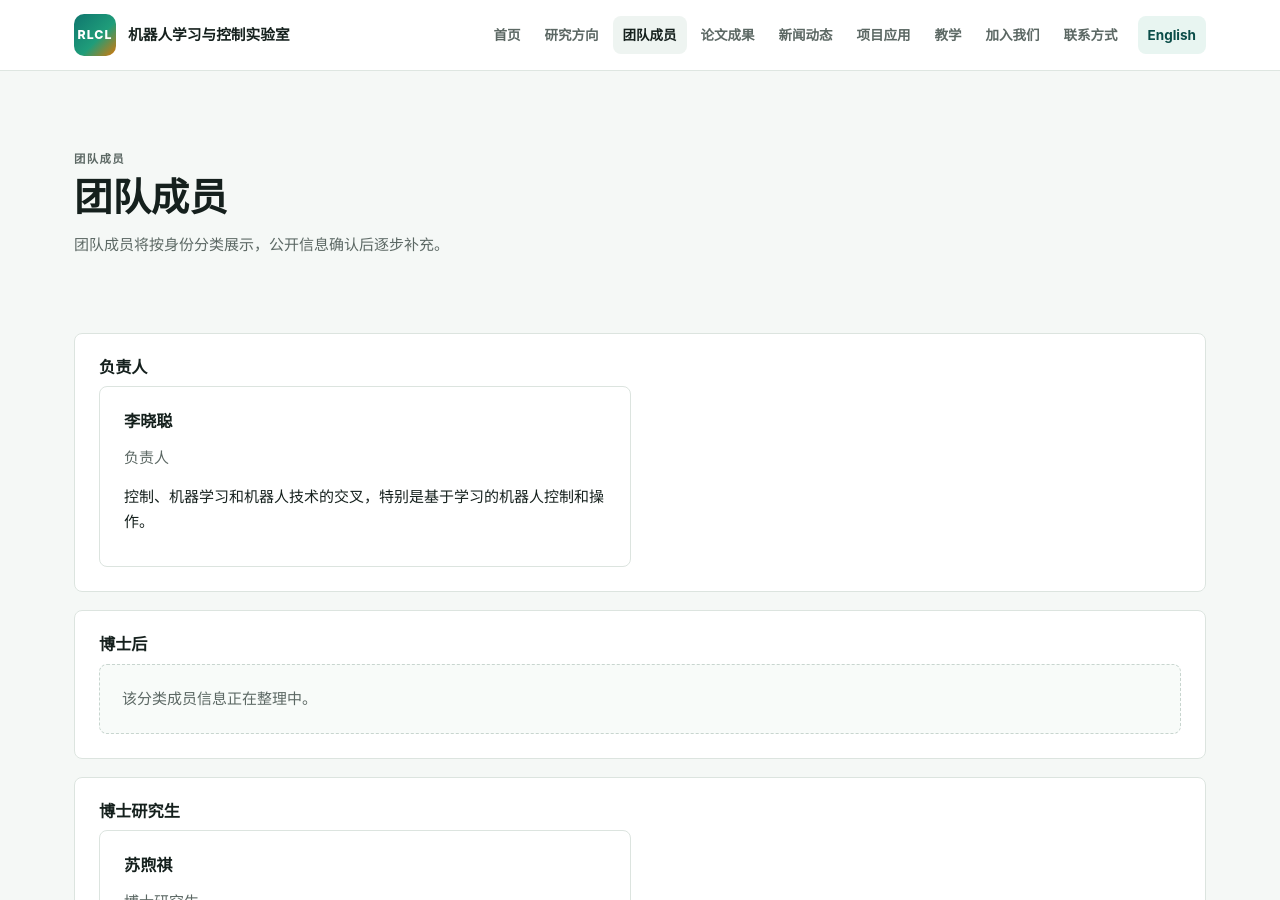
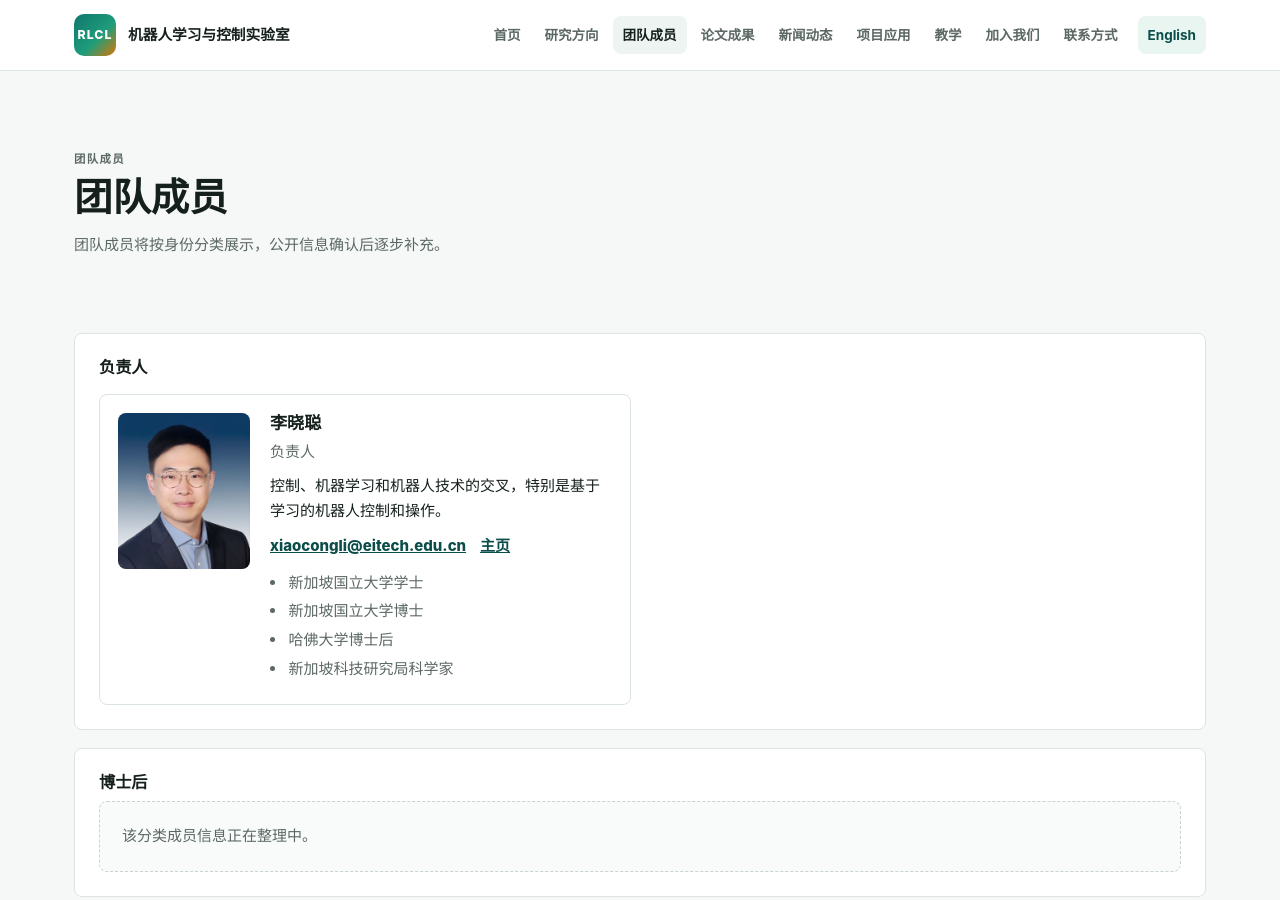
Before and after one commit to RLCL-EIT/rlcl-eit.github.io, a Jekyll site: the page built from _pages/cn/people.md, in a window 1280 px wide and 900 px high. Built offline with Jekyll 4.4.1, drawn with Linux system fonts in a browser that asks for light colours; some of the changed text lies outside the part shown.

Commit message:
Update members

```diff
--- a/_data/members.yml
+++ b/_data/members.yml
@@ -1,3 +1,4 @@
+# Public-safe team data only. Do not add private notes, phone numbers, or internal status.
 groups:
   - id: pi
     title_en: "Principal Investigator"
@@ -7,16 +8,26 @@ groups:
         name_zh: "李晓聪"
         role_en: "Principal Investigator"
         role_zh: "负责人"
-        email: "xiaocongli@eitech.edu.cn."
+        email: "xiaocongli@eitech.edu.cn"
         photo: "/images/people/xiaocong-li.jpg"
-        research_en: "Intersection of control, machine learning, and robotics, particularly in learning-based robot control and manipulation"
+        research_en: "Intersection of control, machine learning, and robotics, particularly in learning-based robot control and manipulation."
         research_zh: "控制、机器学习和机器人技术的交叉，特别是基于学习的机器人控制和操作。"
         homepage: "https://sites.google.com/view/xiaocong-li"
+        education_en:
+          - "B.Eng. from National University of Singapore"
+          - "Ph.D., from National University of Singapore"
+          - "Postdoctoral Fellow, from Harvard University"
+          - "Scientist, from Agency for Science, Technology and Research (A*STAR), Singapore"
+        education_zh:
+          - "新加坡国立大学学士"
+          - "新加坡国立大学博士"
+          - "哈佛大学博士后"
+          - "新加坡科技研究局科学家"
 
   - id: post-doctor
-    title_en: "Postdoctor"
+    title_en: "Postdocs"
     title_zh: "博士后"
-    members:
+    members: []
 
   - id: phd
     title_en: "PhD Students"
@@ -27,12 +38,23 @@ groups:
         role_en: "PhD Student"
         role_zh: "博士研究生"
         email: "xqsu@eitech.edu.cn"
-        photo: "/images/people/xuqi-su.png"
+        photo: "/images/people/suxiq-su.png"
         research_en: "Robot learning, manipulation, and control."
         research_zh: "机器人学习、操作与控制。"
         homepage: "https://codensxq.github.io/"
+        education_en:
+          - "M.Eng. from Shanghai Jiao Tong University"
+          - "B.Eng. from Central South University"
+        education_zh:
+          - "上海交通大学硕士"
+          - "中南大学学士"
 
   - id: master
     title_en: "Master Students"
     title_zh: "硕士研究生"
     members: []
+
+  - id: alumni
+    title_en: "Alumni"
+    title_zh: "校友"
+    members: []
--- a/_pages/cn/people.md
+++ b/_pages/cn/people.md
@@ -18,12 +18,31 @@ description: "机器人学习与控制实验室团队成员。"
     <section class="lab-person-group" id="{{ group.id }}">
       <h2>{{ group.title_zh }}</h2>
       {% if group.members and group.members.size > 0 %}
-        <div class="lab-grid lab-grid--two">
+        <div class="lab-people-grid">
           {% for member in group.members %}
-            <article class="lab-card">
-              <h3>{{ member.name_zh | default: member.name_en }}</h3>
-              <p class="lab-muted">{{ member.role_zh | default: member.role_en }}</p>
-              {% if member.research_zh %}<p>{{ member.research_zh }}</p>{% endif %}
+            <article class="lab-person-card">
+              {% if member.photo %}
+                <img class="lab-person-card__photo" src="{{ member.photo | relative_url }}" alt="{{ member.name_zh | default: member.name_en }}">
+              {% endif %}
+              <div class="lab-person-card__body">
+                <h3>{{ member.name_zh | default: member.name_en }}</h3>
+                <p class="lab-muted">{{ member.role_zh | default: member.role_en }}</p>
+                {% if member.research_zh %}<p>{{ member.research_zh }}</p>{% elsif member.research_en %}<p>{{ member.research_en }}</p>{% endif %}
+                <div class="lab-person-card__links">
+                  {% if member.email %}<a class="lab-text-link" href="mailto:{{ member.email }}">{{ member.email }}</a>{% endif %}
+                  {% if member.homepage %}<a class="lab-text-link" href="{{ member.homepage }}">主页</a>{% endif %}
+                  {% if member.scholar %}<a class="lab-text-link" href="{{ member.scholar }}">Scholar</a>{% endif %}
+                  {% if member.github %}<a class="lab-text-link" href="{{ member.github }}">GitHub</a>{% endif %}
+                </div>
+                {% assign education_items = member.education_zh | default: member.education_en %}
+                {% if education_items and education_items.size > 0 %}
+                  <ul class="lab-education-list">
+                    {% for item in education_items %}
+                      <li>{{ item }}</li>
+                    {% endfor %}
+                  </ul>
+                {% endif %}
+              </div>
             </article>
           {% endfor %}
         </div>
--- a/assets/css/main.scss
+++ b/assets/css/main.scss
@@ -620,3 +620,78 @@ h1:before, .anchor:before {
     grid-template-columns: 1fr;
   }
 }
+
+
+.lab-people-grid {
+  display: grid;
+  grid-template-columns: repeat(2, minmax(0, 1fr));
+  gap: 18px;
+  margin-top: 18px;
+}
+
+.lab-person-card {
+  display: grid;
+  grid-template-columns: 132px minmax(0, 1fr);
+  gap: 20px;
+  min-height: 188px;
+  padding: 18px;
+  border: 1px solid var(--lab-line);
+  border-radius: 8px;
+  background: var(--lab-surface);
+}
+
+.lab-person-card__photo {
+  width: 132px;
+  aspect-ratio: 1 / 1.18;
+  object-fit: cover;
+  margin: 0;
+  border-radius: 8px;
+  box-shadow: none;
+  background: #edf3f0;
+}
+
+.lab-person-card__body h3 {
+  margin: 0 0 6px;
+  color: var(--lab-ink);
+  font-size: 1.14rem;
+}
+
+.lab-person-card__body p {
+  margin: 0 0 10px;
+}
+
+.lab-person-card__links {
+  display: flex;
+  flex-wrap: wrap;
+  gap: 10px 14px;
+  margin: 10px 0 12px;
+}
+
+.lab-education-list {
+  margin: 12px 0 0 1.1rem;
+  padding: 0;
+  color: var(--lab-muted);
+}
+
+.lab-education-list li {
+  margin: 4px 0;
+  padding-left: 2px;
+}
+
+@media (max-width: 900px) {
+  .lab-people-grid {
+    grid-template-columns: 1fr;
+  }
+}
+
+@media (max-width: 560px) {
+  .lab-person-card {
+    grid-template-columns: 92px minmax(0, 1fr);
+    gap: 14px;
+    padding: 14px;
+  }
+
+  .lab-person-card__photo {
+    width: 92px;
+  }
+}
```
Also changed, not shown: _pages/people.md (+23 -5 lines).
